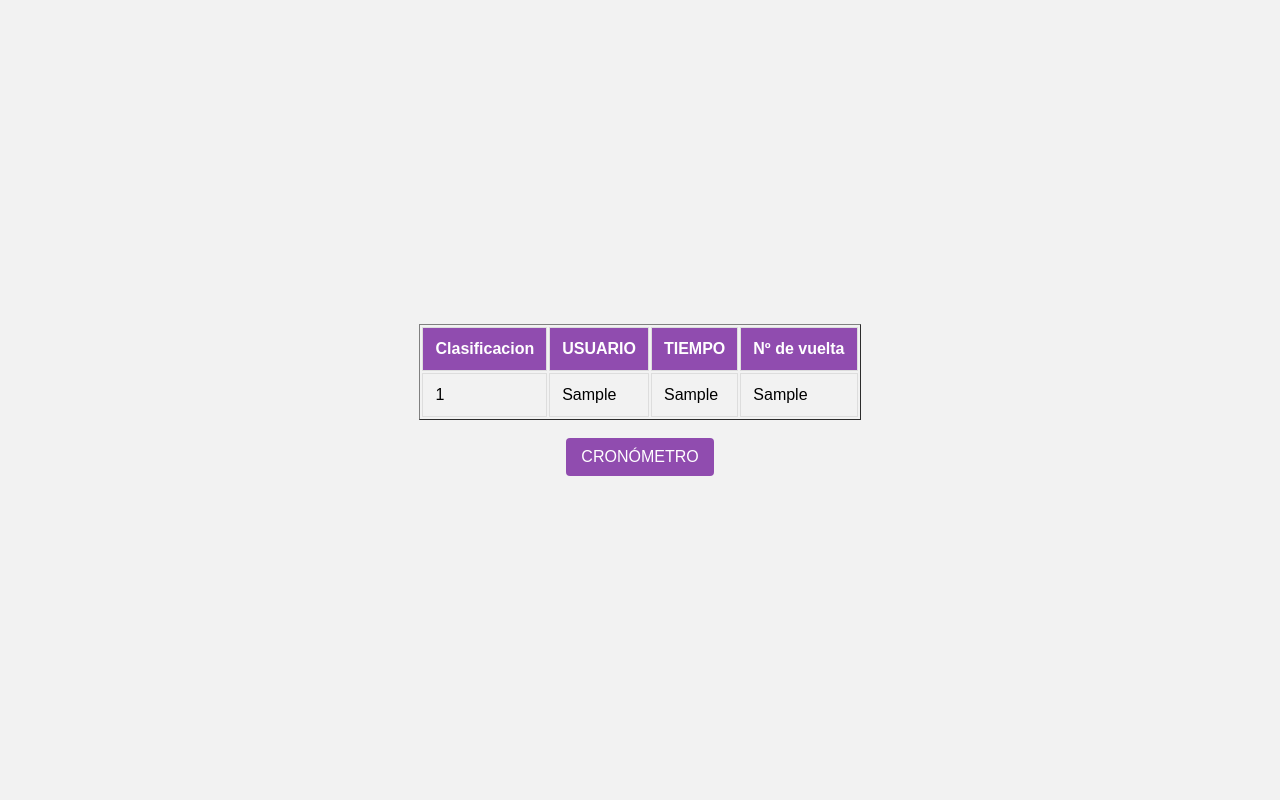
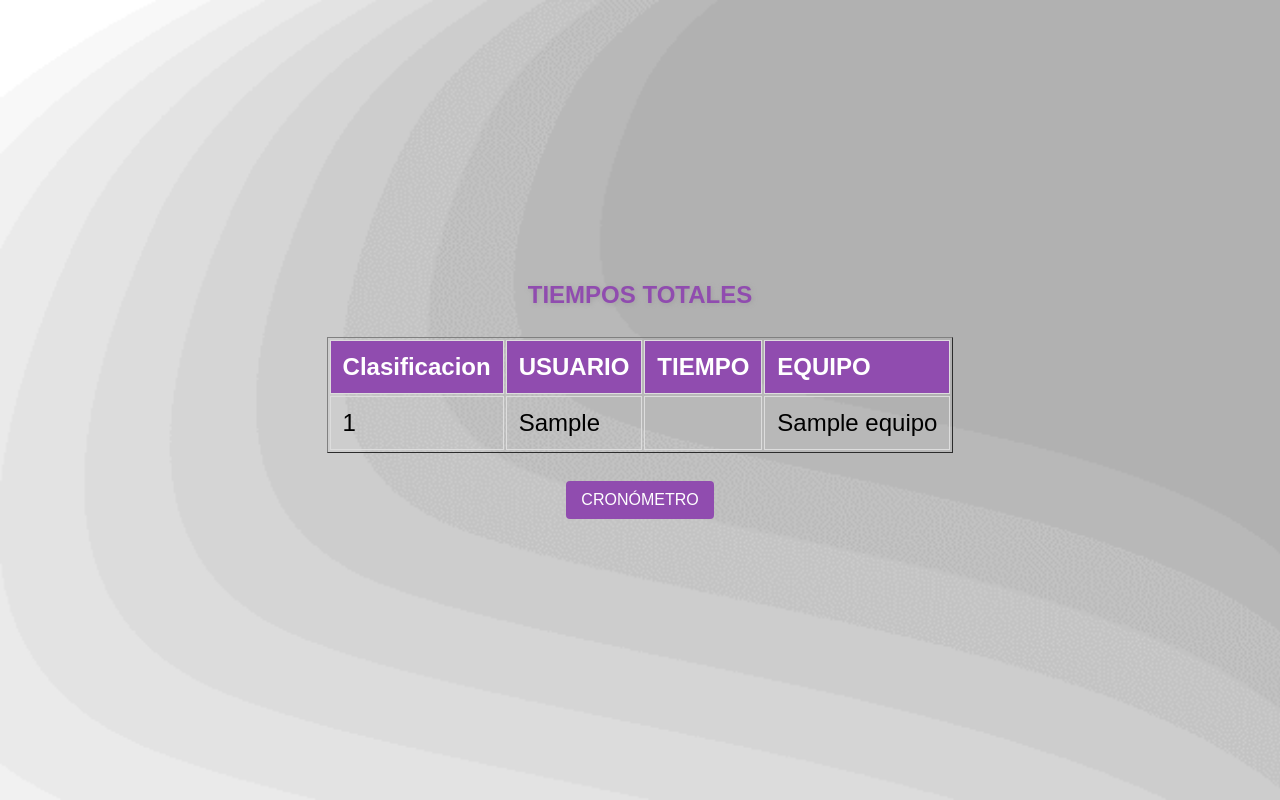
Before and after one commit to UrkoAz/RETO-MAU, a PHP site: page /files/clasificacion.php in a window 1280 px wide. Run offline with PHP 8.4, Linux system fonts and the light colour scheme; tables that the repository leaves empty or names only in its code hold one stand-in row (values such as "Sample post").

Commit message:
Update casi final

```diff
--- a/CSS/estilos.css
+++ b/CSS/estilos.css
@@ -1,6 +1,8 @@
 body {
     font-family: Arial, sans-serif;
-    background-color: #f2f2f2;
+    background-image: url(../img/fondo.png);
+    background-repeat: no-repeat;
+    background-size: cover;
     margin: 0;
     padding: 0;
     display: flex;
@@ -8,6 +10,7 @@ body {
     align-items: center;
     justify-content: center;
     height: 100vh;
+    font-size: x-large;
 }
 
 /* Estilo para los formularios */
@@ -132,6 +135,27 @@ button:hover {
     font-size: large;
 }
 
+.btn_crono{
+    float: left;
+    float: top;
+}
+
+.btn_atras{
+    float: left;
+    float: top;
+}
+
 .btn_inicioses:hover{
     background-color: rgb(155, 94, 184);
 }
+
+.tiempostotales{
+    text-decoration: solid;
+    font-size: x-large;
+    font-style: initial;
+    font-weight: bolder;
+    color: rgb(144, 76, 175);
+    border: 10px;
+    border-color: black;
+    text-shadow: 1px 1px 5px rgb(160, 160, 160);
+}
--- a/JS/script.js
+++ b/JS/script.js
@@ -14,7 +14,7 @@ let cronometroActivo = false; //dice si el cronómetro está activo o no.
                 cronometroActivo = true; //Activa el cronómetro.
                 actualizarCronometro(); //llama a la función "actualizarCronometro()"".
         }
-        } catch (error){
+        } catch (error){ //control de errores.
             console.log(error.message);
         }
     }
@@ -65,7 +65,6 @@ let cronometroActivo = false; //dice si el cronómetro está activo o no.
     function enviarCronometro() {
         try {
         var valorCronometro = document.getElementById("cronometro").innerHTML; //Coge el valor del div con id "cronometro" de "cronometro.php".
-        /*alert(valorCronometro);*/
         document.getElementById("valorCronometro").value = valorCronometro; //Asigna ese valor a "valorCronometro".
 
         } catch (error){
--- a/files/clasificacion.php
+++ b/files/clasificacion.php
@@ -1,6 +1,8 @@
 <!DOCTYPE html>
+<title>Clasificaci&oacute;n</title>
 <head>
     <link rel="stylesheet" href="../css/estilos.css">
+    <link rel="icon" href="../img/maulogo.jpg" type="image/icon type">
 </head>
 <body>
     <?php
@@ -10,12 +12,13 @@
     MySQLPDO::connect();
     $result = MySQLPDO::mostrarClasificacion();
     ?>
+    <div class="tiempostotales" >TIEMPOS TOTALES</div><br>
     <table class="tablaClasificacion" border="1px">
         <tr>
             <th>Clasificacion</th>
             <th>USUARIO</th>
             <th>TIEMPO</th>
-            <th>Nº de vuelta</th>
+            <th>EQUIPO</th>
         </tr>
         <?php
         foreach($result as $filas){
@@ -24,14 +27,14 @@
         <tr>
             <td><?php echo $num_clasificacion ?></td>
             <td><?php echo $USUARIO_C; ?></td>
-            <td><?php echo $TIEMPO; ?></td>
-            <td><?php echo $N_VUELTAS; ?></td>
+            <td><?php echo $TIEMPO_TOTAL; ?></td>
+            <td><?php echo $NOMBRE_E; ?></td>
         </tr>
         <?php
         $num_clasificacion = $num_clasificacion + 1;
         }
         ?>
     </table><br>
-    <div> <a href="cronometro.php" target="_self"><button>CRON&Oacute;METRO</button></a></div>
+    <div> <a class="btn_crono" href="cronometro.php" target="_self"><button>CRON&Oacute;METRO</button></a></div>
 </body>
 </html>
--- a/files/cronometro.php
+++ b/files/cronometro.php
@@ -3,7 +3,7 @@
 <head>
     <meta charset="UTF-8">
     <link rel="stylesheet" href="../css/estilos.css">
-    <script src="../js/script.js"></script>
+    <link rel="icon" href="../img/maulogo.jpg" type="image/icon type">
     <title>Cronómetro</title>
 </head>
 <body>
--- a/files/menuadmin.php
+++ b/files/menuadmin.php
@@ -2,6 +2,8 @@
     <head>
         <link rel="stylesheet" href="../css/estilos.css">
         <script src="../js/script.js"></script>
+        <link rel="icon" href="../img/maulogo.jpg" type="image/icon type">
+        <title>ADMIN</title>
     </head>
     <body>
         <h1>PANEL DE ADMINISTRADOR</h1>
--- a/index.php
+++ b/index.php
@@ -2,6 +2,8 @@
 <head>
     <link rel="stylesheet" href="css/estilos.css">
     <script src="js/script.js"></script>
+    <link rel="icon" href="img/maulogo.jpg" type="image/icon type">
+    <title>Inicio de Sesi&oacute;n</title>
 </head>
 <body onload="alertCookies()">
 <img src="img/maulogo.png" alt="logo" width="150" height="150">
--- a/persistence/MySQLPDO.class.php
+++ b/persistence/MySQLPDO.class.php
@@ -161,7 +161,11 @@ class MySQLPDO {
 
     //CLASIFICACION
     public static function mostrarClasificacion(){
-        $sql = "SELECT V.N_VUELTAS, C.USUARIO_C, V.TIEMPO FROM VUELTA V INNER JOIN CORREDOR C ON V.CORREDOR_ID = C.ID_C GROUP BY V.ID_V ORDER BY V.TIEMPO asc";
+        $sql = "SELECT C.USUARIO_C, SUM(TIME_TO_SEC(V.TIEMPO)) AS 'TIEMPO_TOTAL', E.NOMBRE_E FROM VUELTA V
+        INNER JOIN CORREDOR C ON V.CORREDOR_ID = C.ID_C
+        INNER JOIN EQUIPO E ON E.ID_E = C.EQUIPO_ID
+        GROUP BY C.USUARIO_C
+        ORDER BY V.TIEMPO asc";
         $params = array();
         $result = MySQLPDO::select($sql, $params);
         return $result;
```
Also changed, not shown: files/alta_corredor.php (deleted, +0 -35 lines), files/formulario_corredor.php (+34 -2 lines), img/DE00050.jpg (added), img/fondo.png (added).
